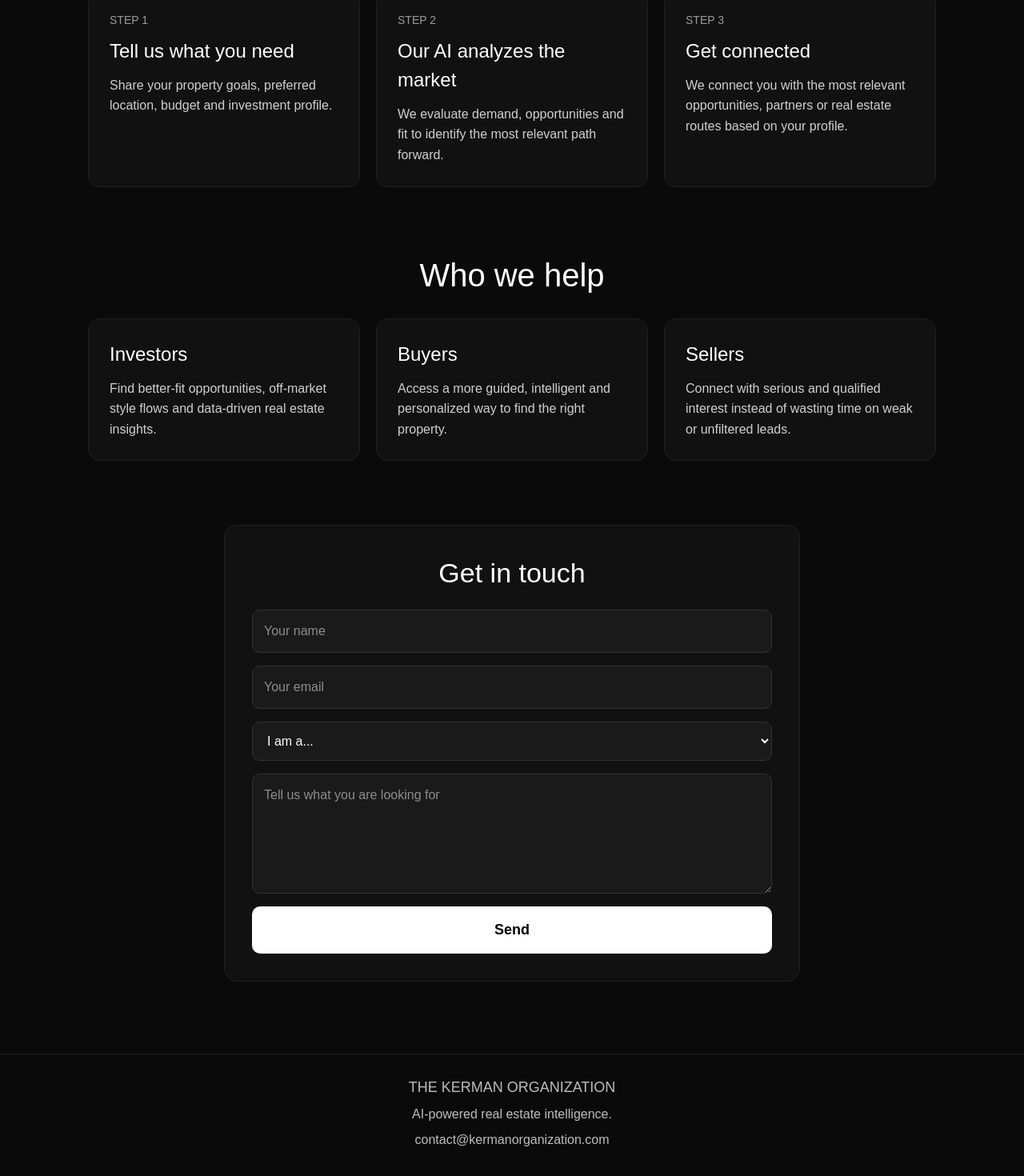
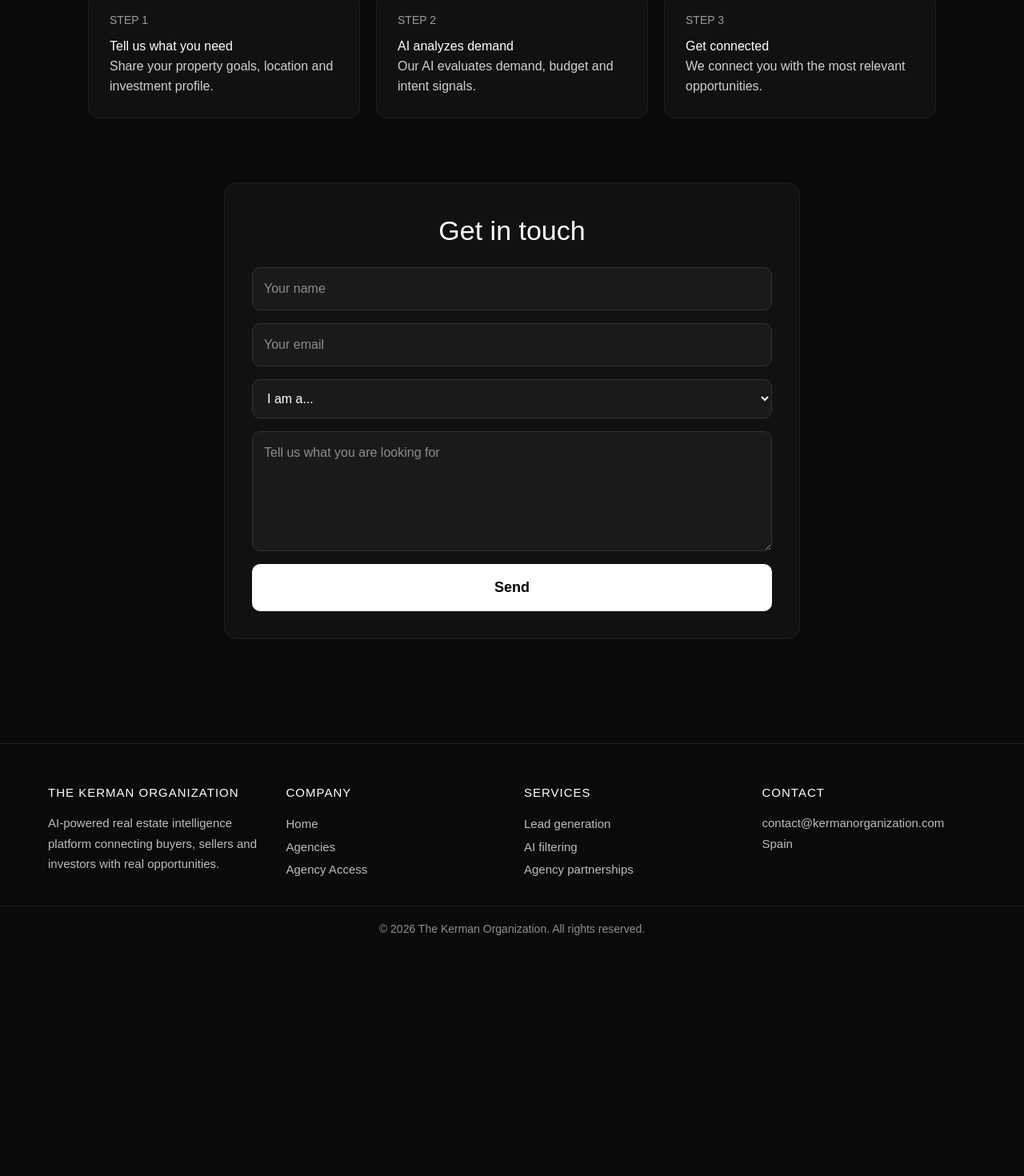
Before and after one commit to kermanmartin/kermanorganization, a Next.js app: page / in a window 1280 px wide. Shown: the part 1310-2780 px from the top of the page at 80% size. After the commit the page ends 2500 px from the top, so only its background shows below. Built offline with nearby package versions, Linux system fonts and the light colour scheme; no server answers.

Commit message:
add professional footer

```diff
--- a/app/page.tsx
+++ b/app/page.tsx
@@ -43,6 +43,7 @@ export default function Home() {
         fontFamily: "Arial",
       }}
     >
+      {/* HERO */}
       <section
         style={{
           minHeight: "100vh",
@@ -100,6 +101,7 @@ export default function Home() {
         </div>
       </section>
 
+      {/* FEATURES */}
       <section
         style={{
           maxWidth: "1100px",
@@ -133,13 +135,14 @@ export default function Home() {
           <div style={card}>
             <h3 style={cardTitle}>Better decisions</h3>
             <p style={cardText}>
-              We help clients move faster with better information, better
-              matching and a more intelligent process.
+              We help clients move faster with better information and a more
+              intelligent process.
             </p>
           </div>
         </div>
       </section>
 
+      {/* HOW IT WORKS */}
       <section
         style={{
           maxWidth: "1100px",
@@ -166,89 +169,31 @@ export default function Home() {
         >
           <div style={card}>
             <div style={stepText}>STEP 1</div>
-            <h3 style={{ fontSize: "24px", marginBottom: "12px" }}>
-              Tell us what you need
-            </h3>
+            <h3>Tell us what you need</h3>
             <p style={cardText}>
-              Share your property goals, preferred location, budget and
-              investment profile.
+              Share your property goals, location and investment profile.
             </p>
           </div>
 
           <div style={card}>
             <div style={stepText}>STEP 2</div>
-            <h3 style={{ fontSize: "24px", marginBottom: "12px" }}>
-              Our AI analyzes the market
-            </h3>
+            <h3>AI analyzes demand</h3>
             <p style={cardText}>
-              We evaluate demand, opportunities and fit to identify the most
-              relevant path forward.
+              Our AI evaluates demand, budget and intent signals.
             </p>
           </div>
 
           <div style={card}>
             <div style={stepText}>STEP 3</div>
-            <h3 style={{ fontSize: "24px", marginBottom: "12px" }}>
-              Get connected
-            </h3>
+            <h3>Get connected</h3>
             <p style={cardText}>
-              We connect you with the most relevant opportunities, partners or
-              real estate routes based on your profile.
+              We connect you with the most relevant opportunities.
             </p>
           </div>
         </div>
       </section>
 
-      <section
-        style={{
-          maxWidth: "1100px",
-          margin: "0 auto",
-          padding: "0 20px 80px",
-        }}
-      >
-        <h2
-          style={{
-            fontSize: "40px",
-            marginBottom: "24px",
-            textAlign: "center",
-          }}
-        >
-          Who we help
-        </h2>
-
-        <div
-          style={{
-            display: "grid",
-            gridTemplateColumns: "repeat(auto-fit, minmax(260px, 1fr))",
-            gap: "20px",
-          }}
-        >
-          <div style={card}>
-            <h3 style={{ fontSize: "24px", marginBottom: "12px" }}>Investors</h3>
-            <p style={cardText}>
-              Find better-fit opportunities, off-market style flows and
-              data-driven real estate insights.
-            </p>
-          </div>
-
-          <div style={card}>
-            <h3 style={{ fontSize: "24px", marginBottom: "12px" }}>Buyers</h3>
-            <p style={cardText}>
-              Access a more guided, intelligent and personalized way to find the
-              right property.
-            </p>
-          </div>
-
-          <div style={card}>
-            <h3 style={{ fontSize: "24px", marginBottom: "12px" }}>Sellers</h3>
-            <p style={cardText}>
-              Connect with serious and qualified interest instead of wasting time
-              on weak or unfiltered leads.
-            </p>
-          </div>
-        </div>
-      </section>
-
+      {/* CONTACT */}
       <section
         style={{
           maxWidth: "760px",
@@ -334,14 +279,64 @@ export default function Home() {
         </div>
       </section>
 
-      <footer style={footer}>
-        <p style={{ marginBottom: "8px", fontSize: "18px" }}>
-          THE KERMAN ORGANIZATION
-        </p>
-        <p style={{ marginBottom: "8px" }}>
-          AI-powered real estate intelligence.
-        </p>
-        <p>contact@kermanorganization.com</p>
+      {/* FOOTER */}
+      <footer
+        style={{
+          borderTop: "1px solid #1f1f1f",
+          marginTop: "40px",
+          backgroundColor: "#0a0a0a",
+        }}
+      >
+        <div
+          style={{
+            maxWidth: "1200px",
+            margin: "0 auto",
+            padding: "50px 20px 30px",
+            display: "grid",
+            gridTemplateColumns: "repeat(auto-fit, minmax(220px, 1fr))",
+            gap: "30px",
+          }}
+        >
+          <div>
+            <h3 style={footerTitle}>THE KERMAN ORGANIZATION</h3>
+            <p style={footerText}>
+              AI-powered real estate intelligence platform connecting buyers,
+              sellers and investors with real opportunities.
+            </p>
+          </div>
+
+          <div>
+            <h3 style={footerTitle}>COMPANY</h3>
+            <p style={footerLink}>Home</p>
+            <p style={footerLink}>Agencies</p>
+            <p style={footerLink}>Agency Access</p>
+          </div>
+
+          <div>
+            <h3 style={footerTitle}>SERVICES</h3>
+            <p style={footerLink}>Lead generation</p>
+            <p style={footerLink}>AI filtering</p>
+            <p style={footerLink}>Agency partnerships</p>
+          </div>
+
+          <div>
+            <h3 style={footerTitle}>CONTACT</h3>
+            <p style={footerText}>contact@kermanorganization.com</p>
+            <p style={footerText}>Spain</p>
+          </div>
+        </div>
+
+        <div
+          style={{
+            borderTop: "1px solid #1f1f1f",
+            textAlign: "center",
+            padding: "18px 20px",
+            color: "#8f8f8f",
+            fontSize: "14px",
+          }}
+        >
+          © 2026 The Kerman Organization. All rights reserved.
+        </div>
       </footer>
     </main>
   );
@@ -397,9 +392,21 @@ const buttonStyle = {
   fontWeight: "bold",
 };
 
-const footer = {
-  borderTop: "1px solid #1f1f1f",
-  padding: "28px 20px 40px",
-  textAlign: "center" as const,
+const footerTitle = {
+  fontSize: "15px",
+  letterSpacing: "1px",
+  marginBottom: "14px",
+  color: "white",
+};
+
+const footerText = {
   color: "#bdbdbd",
+  lineHeight: "1.7",
+  fontSize: "15px",
 };
+
+const footerLink = {
+  color: "#bdbdbd",
+  lineHeight: "1.9",
+  fontSize: "15px",
+};
```
